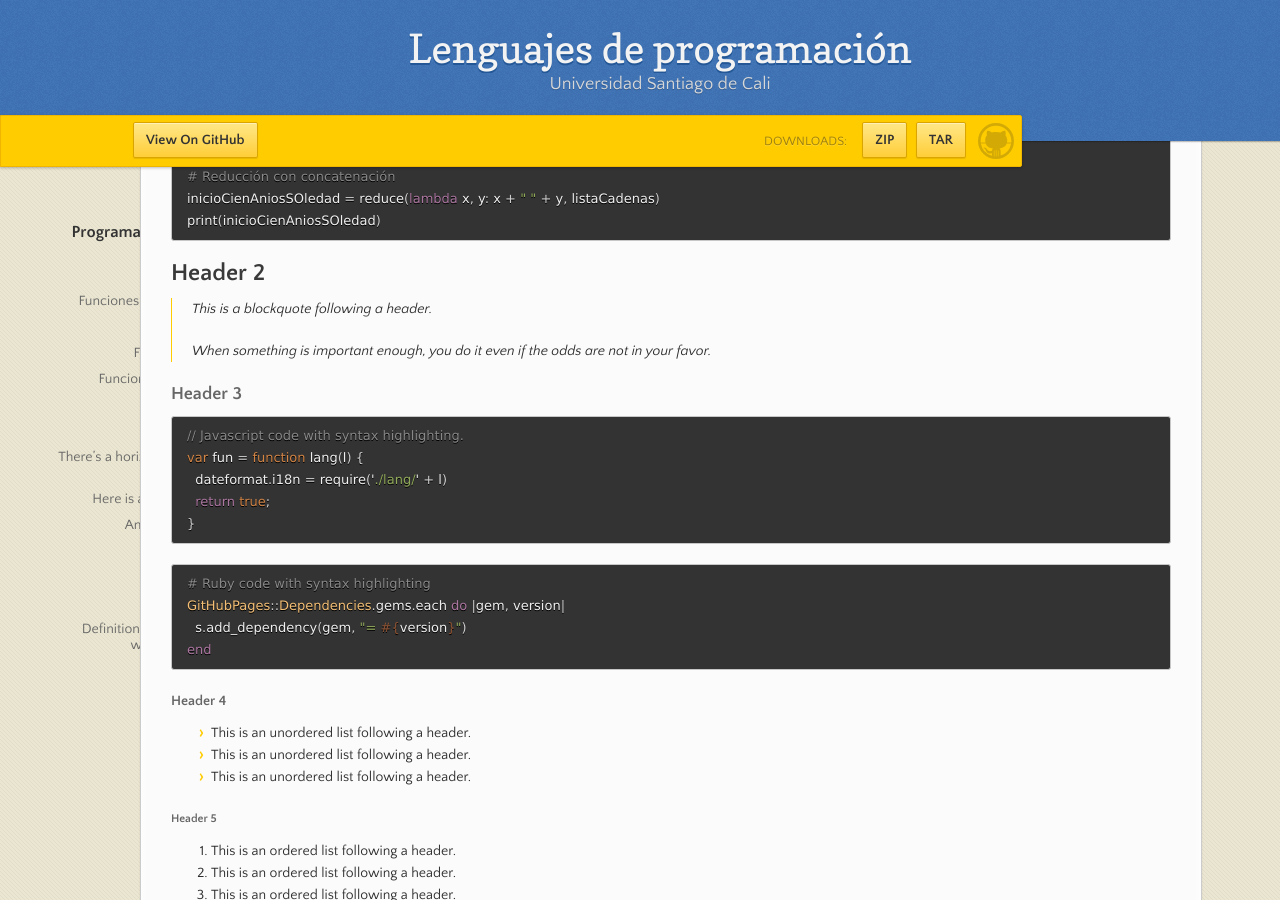
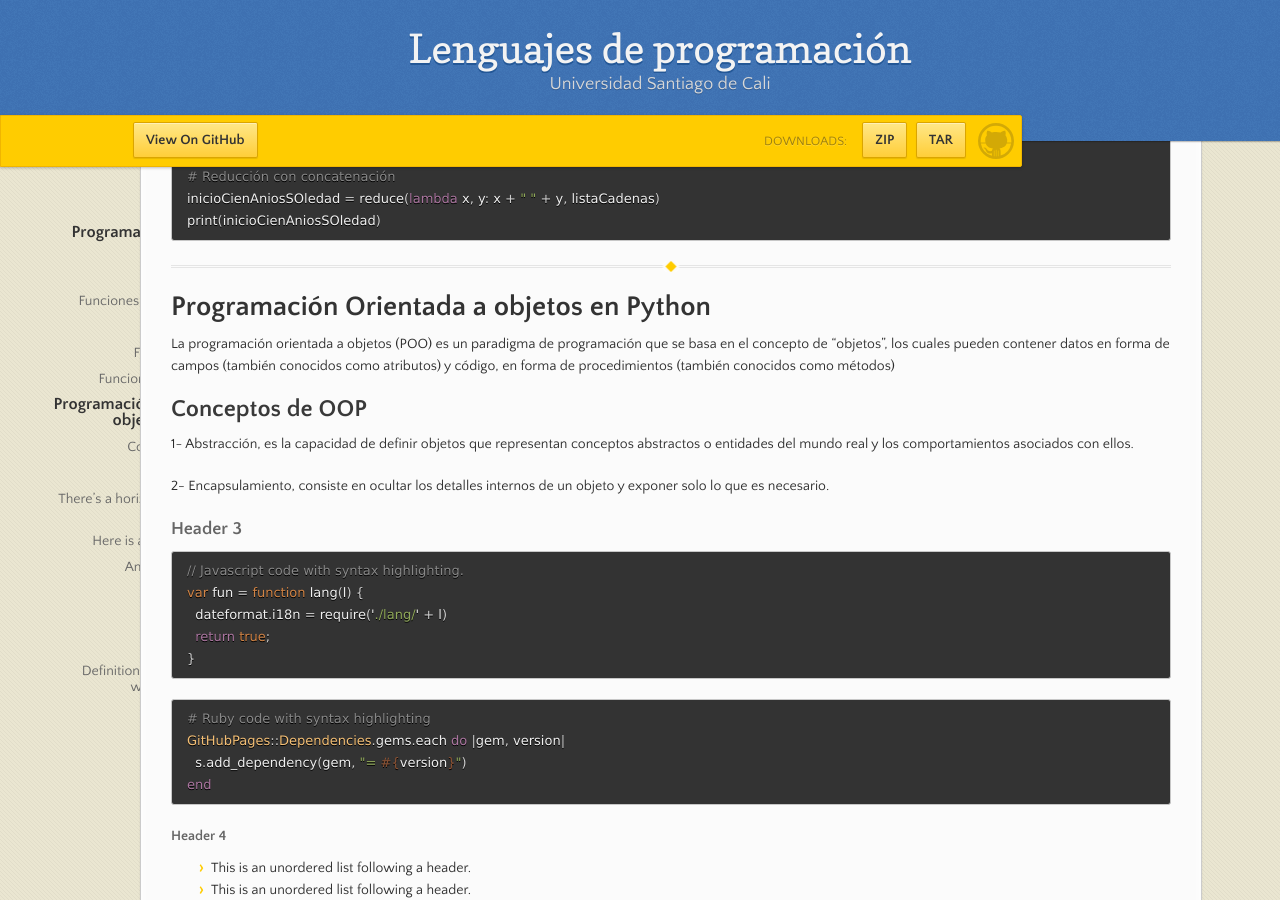
Before and after one commit to JDaviddE/JDaviddE.github.io, a Jekyll site: the page built from index.md, in a window 1280 px wide and 900 px high, scrolled down 2703 px. Built offline with Jekyll 4.4.1, drawn with Linux system fonts in a browser that asks for light colours.

Commit message:
Update index.md

````diff
--- a/index.md
+++ b/index.md
@@ -125,11 +125,18 @@ listaCadenas = ["Muchos", "años", "después", ",", "frente", "al", "pelotón",
 inicioCienAniosSOledad = reduce(lambda x, y: x + " " + y, listaCadenas)
 print(inicioCienAniosSOledad)
 ```
-## Header 2
 
-> This is a blockquote following a header.
->
-> When something is important enough, you do it even if the odds are not in your favor.
+* * *
+
+# Programación Orientada a objetos en Python
+La programación orientada a objetos (POO) es un paradigma de programación que se basa en el concepto de "objetos", los cuales pueden contener datos en forma de campos (también conocidos como atributos) y código, en forma de procedimientos (también conocidos como métodos)
+
+## Conceptos de OOP
+1- Abstracción, es la capacidad de definir objetos que representan conceptos abstractos o entidades del mundo real y los comportamientos asociados con ellos.
+
+2- Encapsulamiento, consiste en ocultar los detalles internos de un objeto y exponer solo lo que es necesario.
+
+
 
 ### Header 3
 
````
